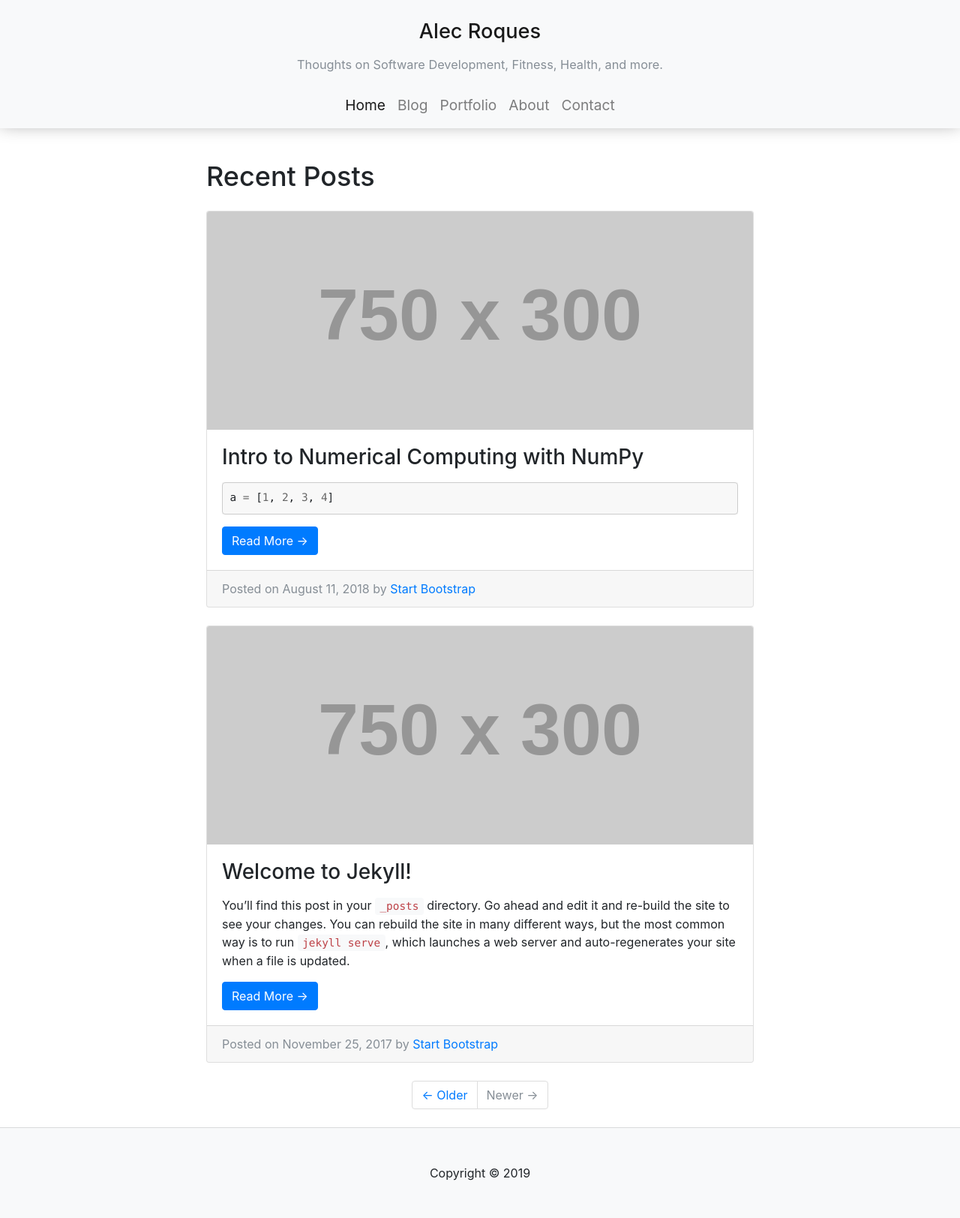
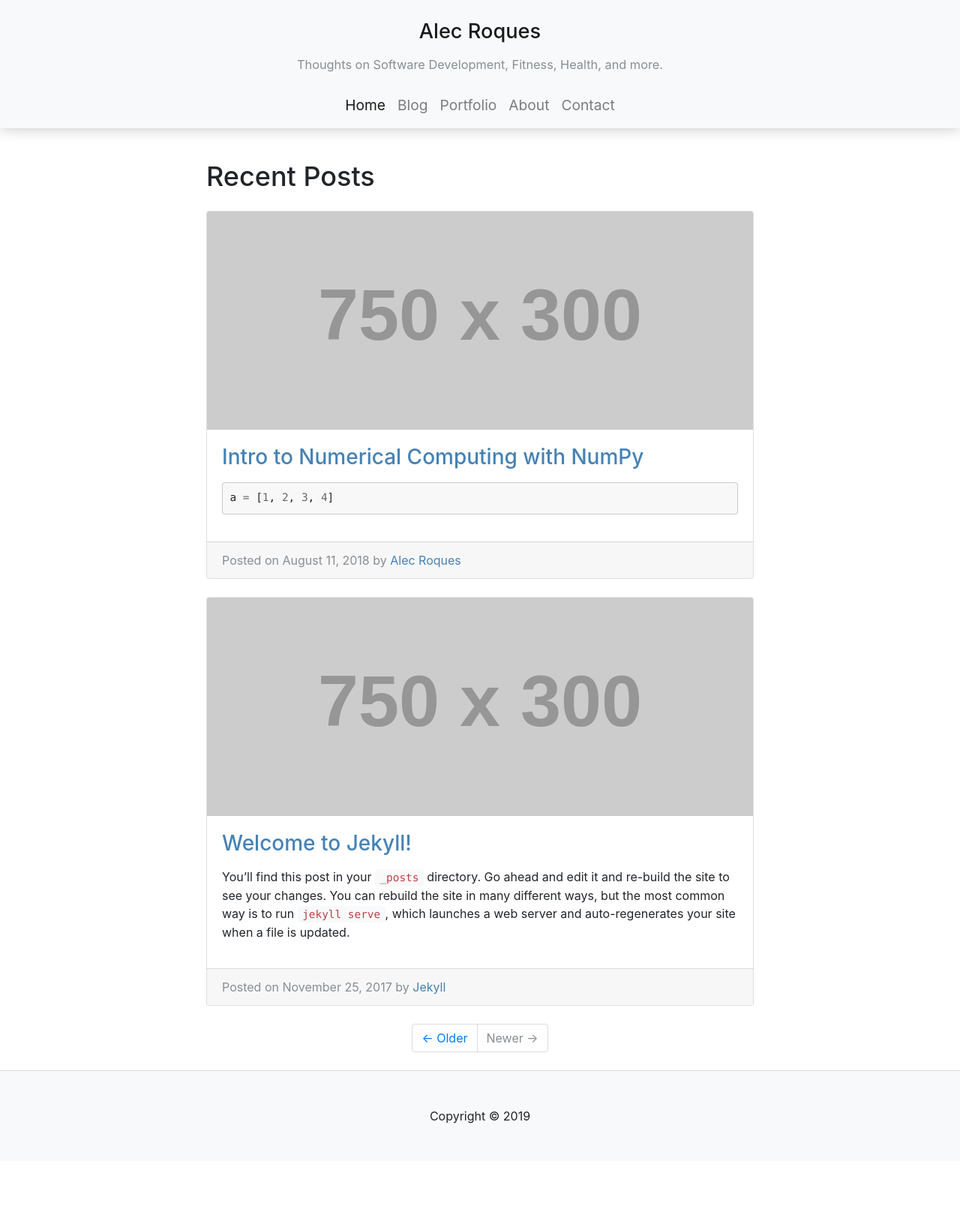
Before and after one commit to aroques/aroques.github.io, a Jekyll site: the page built from index.html, in a window 1280 px wide. Shown: the whole page at 75% size. Built offline with Jekyll 4.4.1, drawn with Linux system fonts in a browser that asks for light colours; after the commit the page ends 1548 px from its top, so only the background shows below that.

Commit message:
Refactor post card into include file and change link color to steel blue

```diff
--- /dev/null
+++ b/_includes/post-card.html
@@ -0,0 +1,11 @@
+<div class="card mb-4">
+    <img class="card-img-top" src="http://placehold.it/750x300" alt="Card image cap">
+    <div class="card-body">
+        <a href="{{ post.url }}"><h3 class="card-title">{{ post.title }}</h3></a>
+        <p class="card-text">{{ post.excerpt }}</p>
+    </div>
+    <div class="card-footer text-muted">
+        Posted on {{ post.date | date: "%B %d, %Y" }} by
+        <a href="{{ site.url }}/about/">{{ post.author }}</a>
+    </div>
+</div>
--- a/css/main.css
+++ b/css/main.css
@@ -3,6 +3,13 @@
  * Copyright 2013-2017 Start Bootstrap
  * Licensed under MIT (https://github.com/BlackrockDigital/startbootstrap-blog-home/blob/master/LICENSE)
  */
+
+/*
+  Links
+*/
+a {
+  color: #4682B4;
+}
 
 /*
   Header
--- a/index.html
+++ b/index.html
@@ -11,18 +11,7 @@ title: Recent Posts
 
     <!-- Recent Posts -->
     {% for post in site.posts %}
-    <div class="card mb-4">
-      <img class="card-img-top" src="http://placehold.it/750x300" alt="Card image cap">
-      <div class="card-body">
-        <h3 class="card-title">{{ post.title }}</h3>
-        <p class="card-text">{{ post.excerpt }}</p>
-        <a href="{{ post.url }}" class="btn btn-primary">Read More &rarr;</a>
-      </div>
-      <div class="card-footer text-muted">
-        Posted on {{ post.date | date: "%B %d, %Y" }} by
-        <a href="#">Start Bootstrap</a>
-      </div>
-    </div>
+      {% include post-card.html %}
     {% endfor %}
 
     <!-- Pagination -->
```
Also changed, not shown: blog.html (+1 -12 lines).
